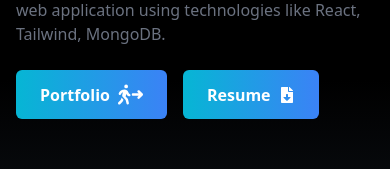
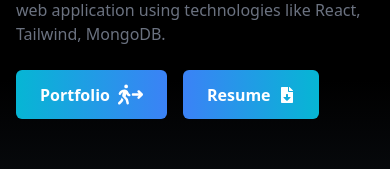
Before and after one commit to Mosayeb09/React_Portfolio, a React (Vite) app: page / in a window 390 px wide. Shown: the part 342-511 px from the top of the page. Built offline with nearby package versions, Linux system fonts and the light colour scheme.

Commit message:
fixing some iusse

```diff
--- a/src/Component/Home/Home.jsx
+++ b/src/Component/Home/Home.jsx
@@ -25,7 +25,7 @@
 
                         <a
                             href="../../../public/Mosayeb-Hossain.pdf"
-                            download= 'Mosayeb-Hossain.pdf'                            className="block  lg:hidden group w-fit px-6 py-3 my-2 flex items-center rounded-md bg-gradient-to-r from-cyan-500 to-blue-500 text-white font-bold  transition-transform duration-300"
+                            download= 'Mosayeb-Hossain.pdf'                            className="block  lg:hidden group w-fit px-6 py-3 my-2 flex items-center rounded-md bg-gradient-to-r from-blue-500 to-cyan-500 text-white font-bold  transition-transform duration-300"
                         >
                             Resume
                             <span className="ml-2 group-hover:rotate-90 duration-300">
```
